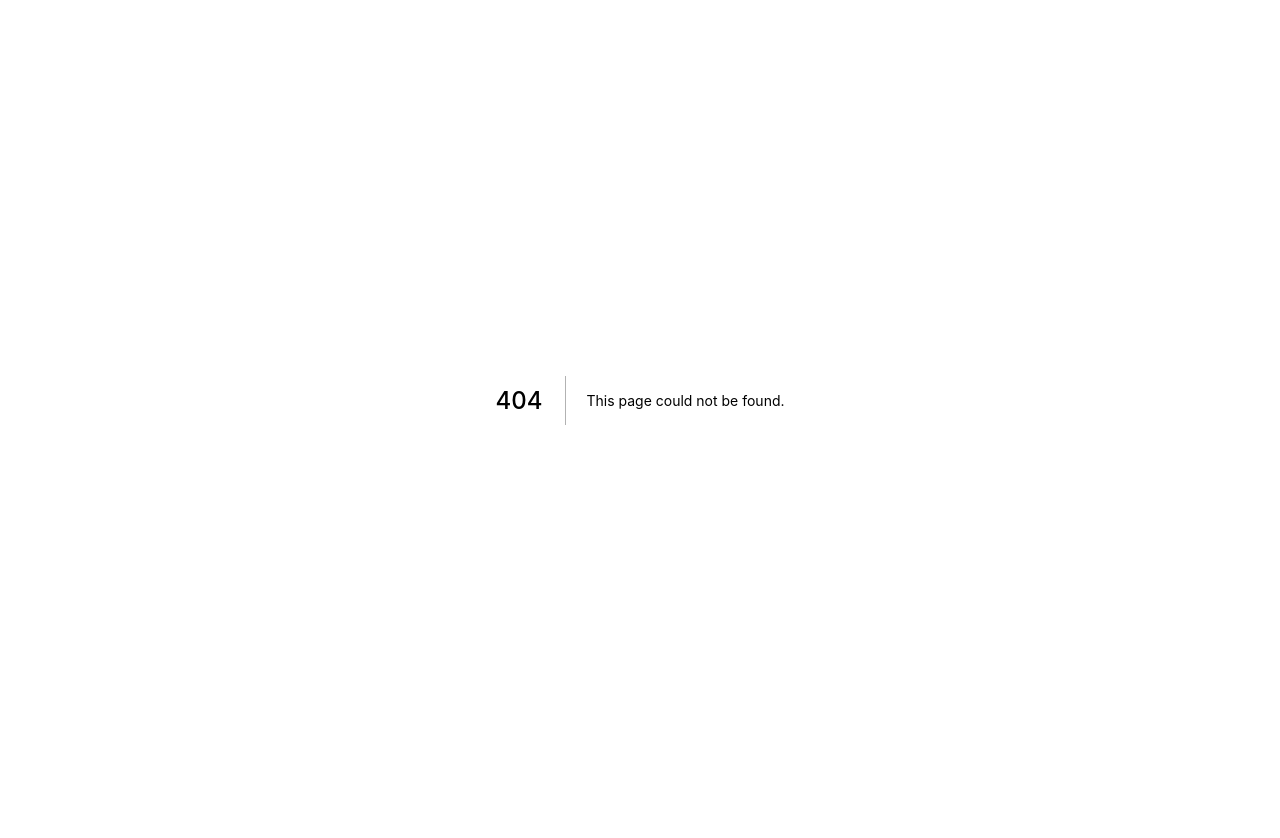
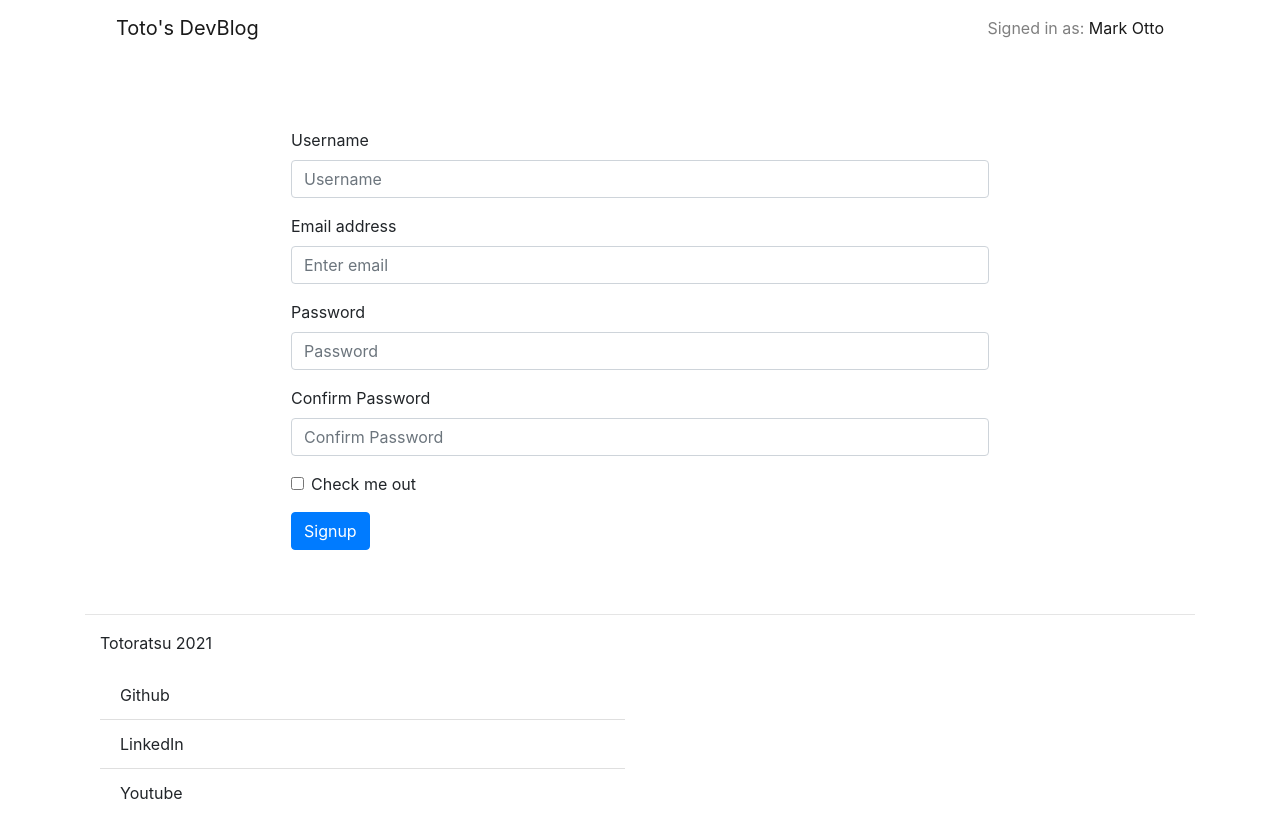
Before and after one commit to Totoratsu/OpenBlog, a Next.js app in the folder frontend/: page /signup in a window 1280 px wide. Before the commit this address had no page. Shown: the top 838 px of the page. Before the commit the page ends 800 px from the top, so only its background shows below. Built offline with nearby package versions, Linux system fonts and the light colour scheme.

Commit message:
Added Redux & Signin & Signup pages

```diff
--- a/frontend/package.json
+++ b/frontend/package.json
@@ -21,6 +21,10 @@
 		"react-bootstrap": "^1.4.0",
 		"react-dom": "17.0.1",
 		"react-markdown": "^5.0.3",
+		"react-redux": "^7.2.2",
+		"redux": "^4.0.5",
+		"redux-devtools-extension": "^2.13.8",
+		"redux-thunk": "^2.3.0",
 		"typescript": "^4.1.3"
 	},
 	"devDependencies": {
--- a/frontend/src/components/MainContainer.tsx
+++ b/frontend/src/components/MainContainer.tsx
@@ -7,11 +7,12 @@ import Header from './Header';
 interface props {
 	children: JSX.Element[] | JSX.Element;
 	title?: string;
+	className?: string;
 }
 
-const MainContainer = ({ title, children }: props): JSX.Element => {
+const MainContainer = ({ title, children, className }: props): JSX.Element => {
 	return (
-		<Container>
+		<Container className={className}>
 			<Head>
 				<title>{title ? title : "Toto's DevBlog"}</title>
 			</Head>
--- a/frontend/src/libs/graphql.ts
+++ b/frontend/src/libs/graphql.ts
@@ -4,13 +4,8 @@ const URI = 'http://localhost:65000/api';
 
 // eslint-disable-next-line @typescript-eslint/no-explicit-any
 export async function sendQuery(query: string): Promise<any> {
-	try {
-		const res = await request(URI, query);
-		if (!res) return false;
+	const res = await request(URI, query);
+	if (!res) return false;
 
-		return res;
-	} catch (e) {
-		console.log(e);
-		throw e;
-	}
+	return res;
 }
--- /dev/null
+++ b/frontend/src/libs/redux/reducers.ts
@@ -0,0 +1,37 @@
+import { combineReducers } from 'redux';
+
+const initialState = {
+	id: 0,
+	username: '',
+	email: '',
+};
+
+const userReducer = (state = initialState, { type, payload }) => {
+	switch (type) {
+		case 'AUTH':
+			return {
+				...state,
+				id: payload.id,
+				username: payload.username,
+				email: payload.email,
+			};
+		case 'LOGOUT':
+			return {
+				...state,
+				id: initialState.id,
+				username: initialState.username,
+				email: initialState.email,
+			};
+		case 'RESET':
+			return initialState;
+		default:
+			return state;
+	}
+};
+
+const reducers = {
+	user: userReducer,
+	// future reducers ...
+};
+
+export default combineReducers(reducers);
--- /dev/null
+++ b/frontend/src/libs/redux/store.ts
@@ -0,0 +1,42 @@
+import { useMemo } from 'react';
+import { createStore, applyMiddleware } from 'redux';
+import { composeWithDevTools } from 'redux-devtools-extension';
+import thunkMiddleware from 'redux-thunk';
+import reducers from './reducers';
+
+let store;
+
+function initStore(initialState) {
+	return createStore(
+		reducers,
+		initialState,
+		composeWithDevTools(applyMiddleware(thunkMiddleware))
+	);
+}
+
+export const initializeStore = (preloadedState) => {
+	let _store = store ?? initStore(preloadedState);
+
+	// After navigating to a page with an initial Redux state, merge that state
+	// with the current state in the store, and create a new store
+	if (preloadedState && store) {
+		_store = initStore({
+			...store.getState(),
+			...preloadedState,
+		});
+		// Reset the current store
+		store = undefined;
+	}
+
+	// For SSG and SSR always create a new store
+	if (typeof window === 'undefined') return _store;
+	// Create the store once in the client
+	if (!store) store = _store;
+
+	return _store;
+};
+
+export function useStore(initialState) {
+	const store = useMemo(() => initializeStore(initialState), [initialState]);
+	return store;
+}
--- a/frontend/src/pages/_app.tsx
+++ b/frontend/src/pages/_app.tsx
@@ -2,9 +2,18 @@ import 'bootstrap/dist/css/bootstrap.min.css';
 import '../styles/globals.css';
 import React from 'react';
 import type { AppProps /*, AppContext */ } from 'next/app';
+import { Provider } from 'react-redux';
+
+import { useStore } from '../libs/redux/store';
 
 function App({ Component, pageProps }: AppProps): JSX.Element {
-	return <Component {...pageProps} />;
+	const store = useStore(pageProps.initialReduxState);
+
+	return (
+		<Provider store={store}>
+			<Component {...pageProps} />
+		</Provider>
+	);
 }
 
 // Only uncomment this method if you have blocking data requirements for
--- /dev/null
+++ b/frontend/src/pages/signup.tsx
@@ -0,0 +1,108 @@
+import { gql } from 'graphql-request';
+import React, { useState } from 'react';
+import { Button, Col, Form, Row } from 'react-bootstrap';
+import Router from 'next/router';
+
+import Footer from '../components/Footer';
+import MainContainer from '../components/MainContainer';
+import { sendQuery } from '../libs/graphql';
+
+const signup = (): JSX.Element => {
+	// User Auth
+	const [email, setEmail] = useState('');
+	const [username, setUsername] = useState('');
+	const [password, setPassword] = useState('');
+	const [confirmPassword, setConfirmPassword] = useState('');
+
+	// Error handlers
+	const [err, setError] = useState('');
+
+	async function handleAuth(e: React.MouseEvent<HTMLElement, MouseEvent>) {
+		e.preventDefault();
+
+		try {
+			const res = await sendQuery(gql`
+                mutation {
+                    user: createUser(fields:{
+                        username: "${username}",
+                        email: "${email}",
+                        password: "${password}"
+                    }){
+                        username
+                    }
+                }
+            `);
+
+			Router.push('/');
+		} catch (e) {
+			setError(e.response.errors[0].message);
+		}
+	}
+
+	return (
+		<MainContainer className="mb-4 pb-4">
+			<p className="text-center text-danger mt-4 mb-4">{err}</p>
+			<Row className="justify-content-md-center p-4">
+				<Col md={8} className="mt-4 mb-4">
+					<Form>
+						<Form.Group>
+							<Form.Label>Username</Form.Label>
+							<Form.Control
+								type="text"
+								placeholder="Username"
+								onChange={(e) => setUsername(e.target.value)}
+								value={username}
+							/>
+						</Form.Group>
+
+						<Form.Group controlId="formBasicEmail">
+							<Form.Label>Email address</Form.Label>
+							<Form.Control
+								type="email"
+								placeholder="Enter email"
+								onChange={(e) => setEmail(e.target.value)}
+								value={email}
+							/>
+						</Form.Group>
+
+						<Form.Group controlId="formBasicPassword">
+							<Form.Label>Password</Form.Label>
+							<Form.Control
+								type="password"
+								placeholder="Password"
+								onChange={(e) => setPassword(e.target.value)}
+								value={password}
+							/>
+						</Form.Group>
+
+						<Form.Group controlId="formBasicPassword">
+							<Form.Label>Confirm Password</Form.Label>
+							<Form.Control
+								type="password"
+								placeholder="Confirm Password"
+								onChange={(e) => setConfirmPassword(e.target.value)}
+								value={confirmPassword}
+							/>
+						</Form.Group>
+
+						<Form.Group controlId="formBasicCheckbox">
+							<Form.Check type="checkbox" label="Check me out" />
+						</Form.Group>
+
+						<Button
+							variant="primary"
+							type="submit"
+							onClick={(e) => handleAuth(e)}
+						>
+							Signup
+						</Button>
+					</Form>
+				</Col>
+			</Row>
+			<hr />
+			<Footer />
+		</MainContainer>
+	);
+};
+
+export default signup;
```
Also changed, not shown: frontend/src/libs/redux/actions.ts (added, +9 -0 lines), frontend/src/pages/signin.tsx (added, +81 -0 lines), frontend/src/pages/state.tsx (added, +28 -0 lines), 1 other file (tests, documents, lock files or other folders).
